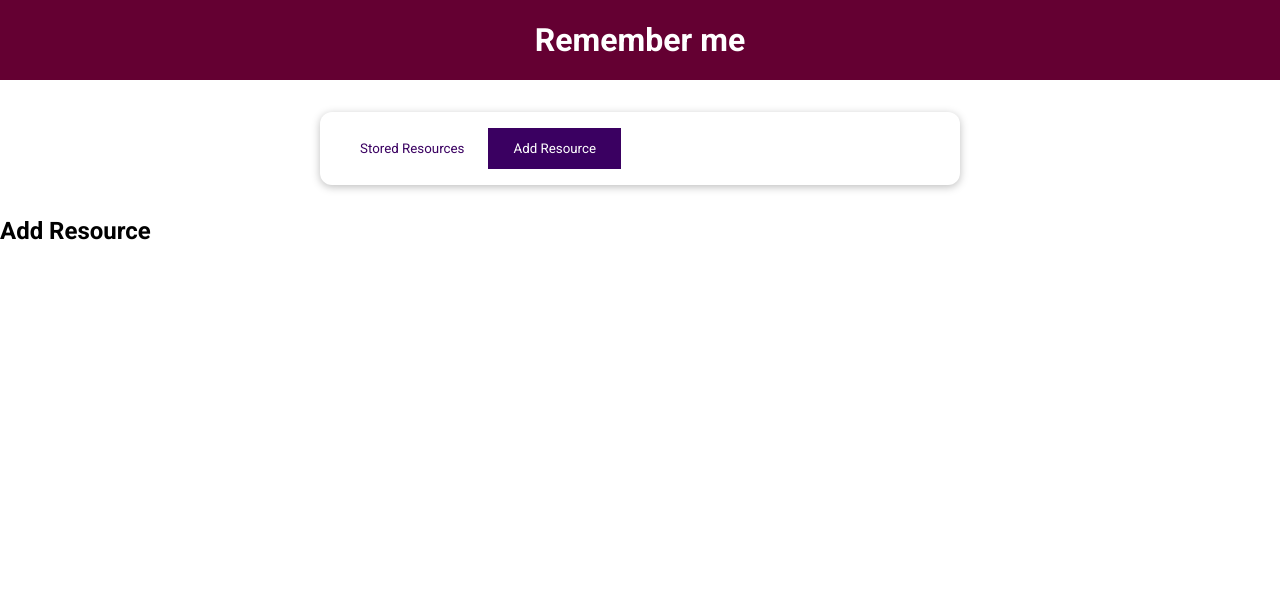
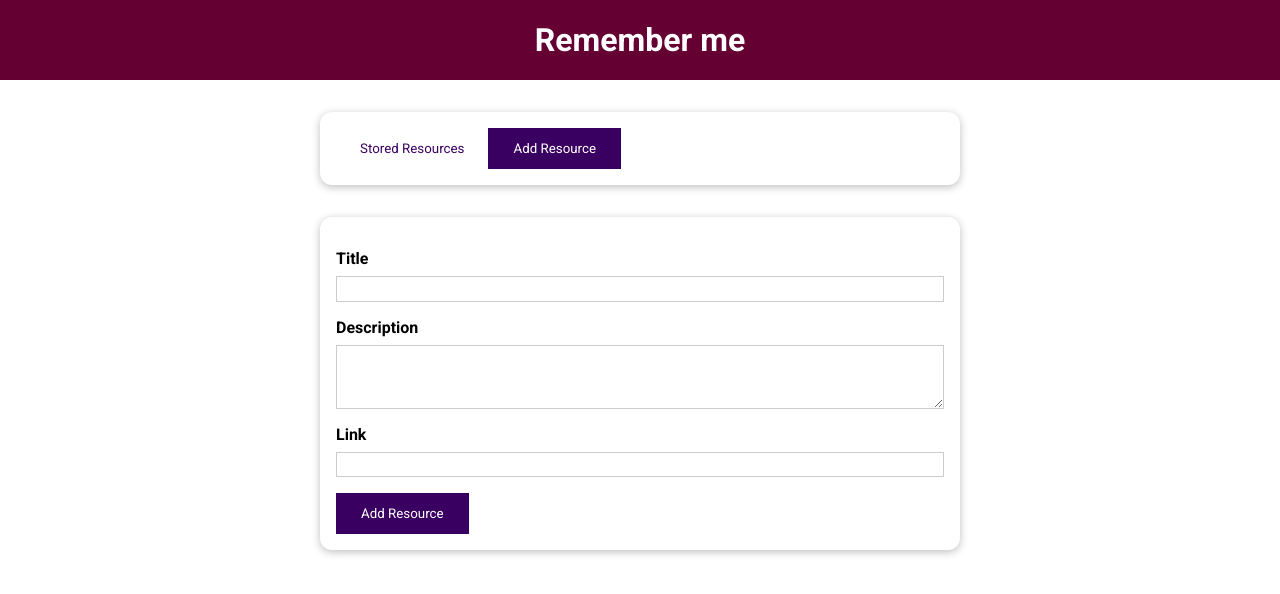
Before and after one commit to panaram1ks/vue-01-starting-project, a Vue app in the folder project-01-starting/: page / in a window 1280 px wide. Both pictures are taken after a click on the button "Add Resource". Shown: the top 594 px of the page. Built offline with nearby package versions, Linux system fonts and the light colour scheme.

Commit message:
add Form

```diff
--- a/project-01-starting/src/components/UI/BaseButton.vue
+++ b/project-01-starting/src/components/UI/BaseButton.vue
@@ -1,12 +1,12 @@
 <template>
-  <button :type="type" :class="mode">
+  <button :class="mode">
     <slot></slot>
   </button>
 </template>
 
 <script>
 export default {
-  props: ['type', 'mode'],
+  props: ['mode'],
 };
 </script>
 
--- a/project-01-starting/src/components/learning-resources/AddResource.vue
+++ b/project-01-starting/src/components/learning-resources/AddResource.vue
@@ -1,3 +1,49 @@
 <template>
-    <h2>Add Resource</h2>
+  <base-card>
+    <form>
+      <div class="form-control">
+        <label for="title">Title</label>
+        <input id="title" name="titel" type="text" />
+      </div>
+      <div class="form-control">
+        <label for="description">Description</label>
+        <textarea id="description" name="description" rows="3"></textarea>
+      </div>
+      <div class="form-control">
+        <label for="link">Link</label>
+        <input id="link" name="link" type="url" />
+      </div>
+      <div>
+        <base-button type="submit">Add Resource</base-button>
+      </div>
+    </form>
+  </base-card>
 </template>
+
+<style scoped>
+label {
+  font-weight: bold;
+  display: block;
+  margin-bottom: 0.5rem;
+}
+
+input,
+textarea {
+  display: block;
+  width: 100%;
+  font: inherit;
+  padding: 0.15rem;
+  border: 1px solid #ccc;
+}
+
+input:focus,
+textarea:focus {
+  outline: none;
+  border-color: #3a0061;
+  background-color: #f7ebff;
+}
+
+.form-control {
+  margin: 1rem 0;
+}
+</style>
```
